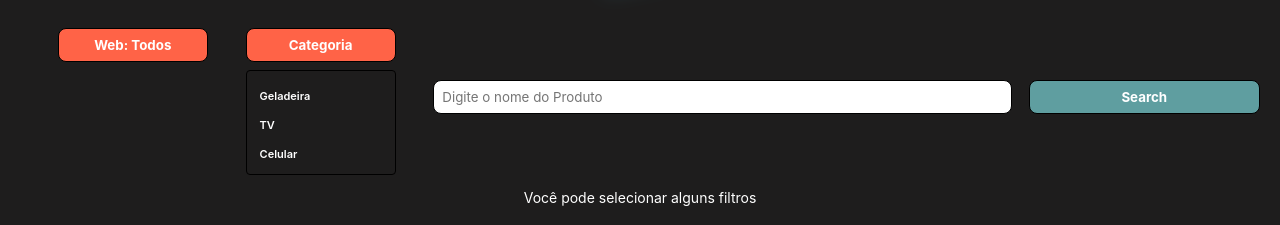
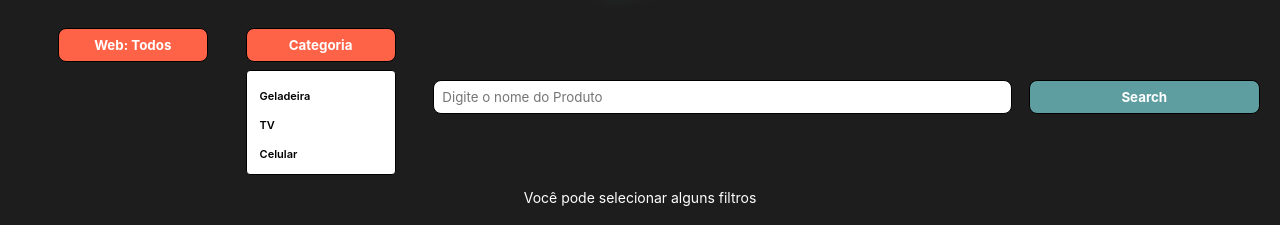
Before and after one commit to claudiocassimiro/product-search-engine-app, a Next.js app: page / in a window 1280 px wide. Both pictures are taken after a click on the button "Categoria". Shown: the part 122-347 px from the top of the page. Built offline with nearby package versions, Linux system fonts and the light colour scheme.

Commit message:
fix: hotfix

```diff
--- a/src/components/Dropdown/styles.module.css
+++ b/src/components/Dropdown/styles.module.css
@@ -4,7 +4,9 @@
   padding: 0.8rem;
   border: 0.1rem solid black;
   border-radius: 0.4rem;
+  background-color: white;
   margin-top: 0.8rem;
+  color: black;
 }
 
 .dropdownOption {
```
